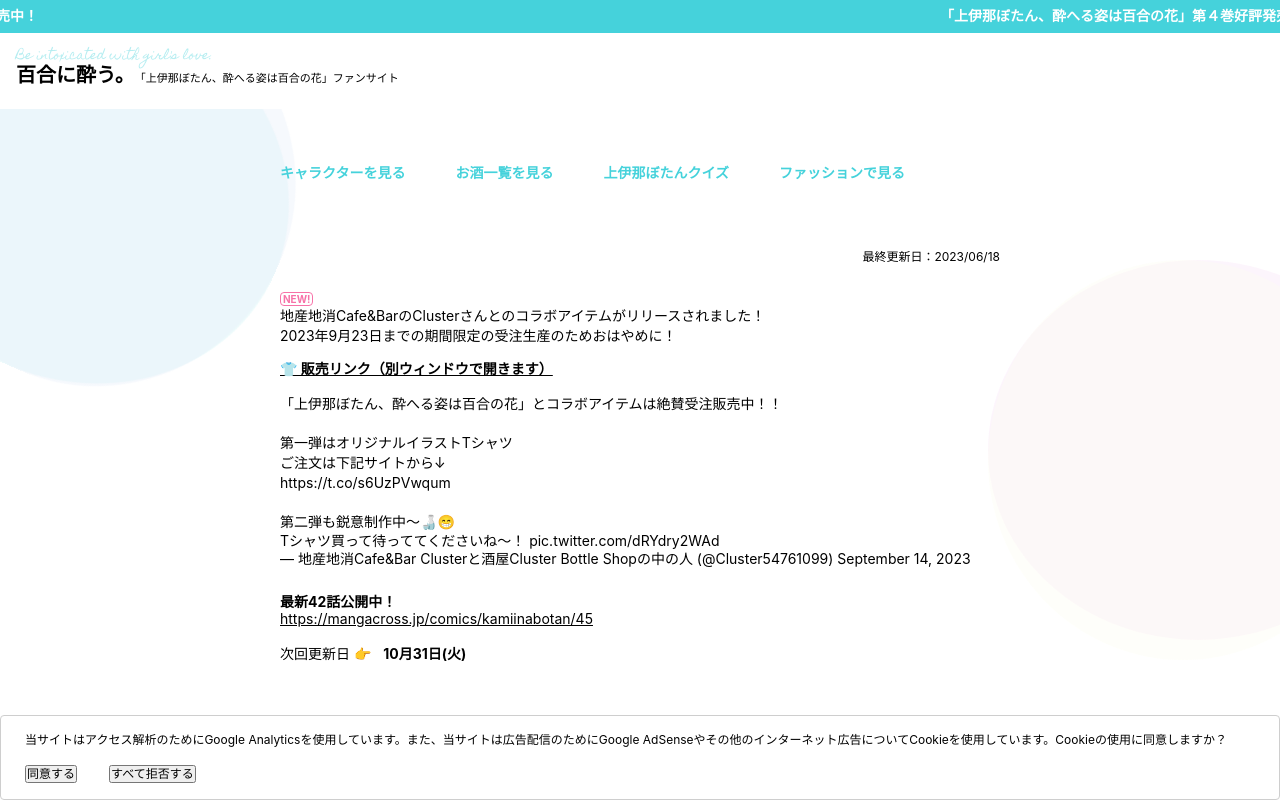
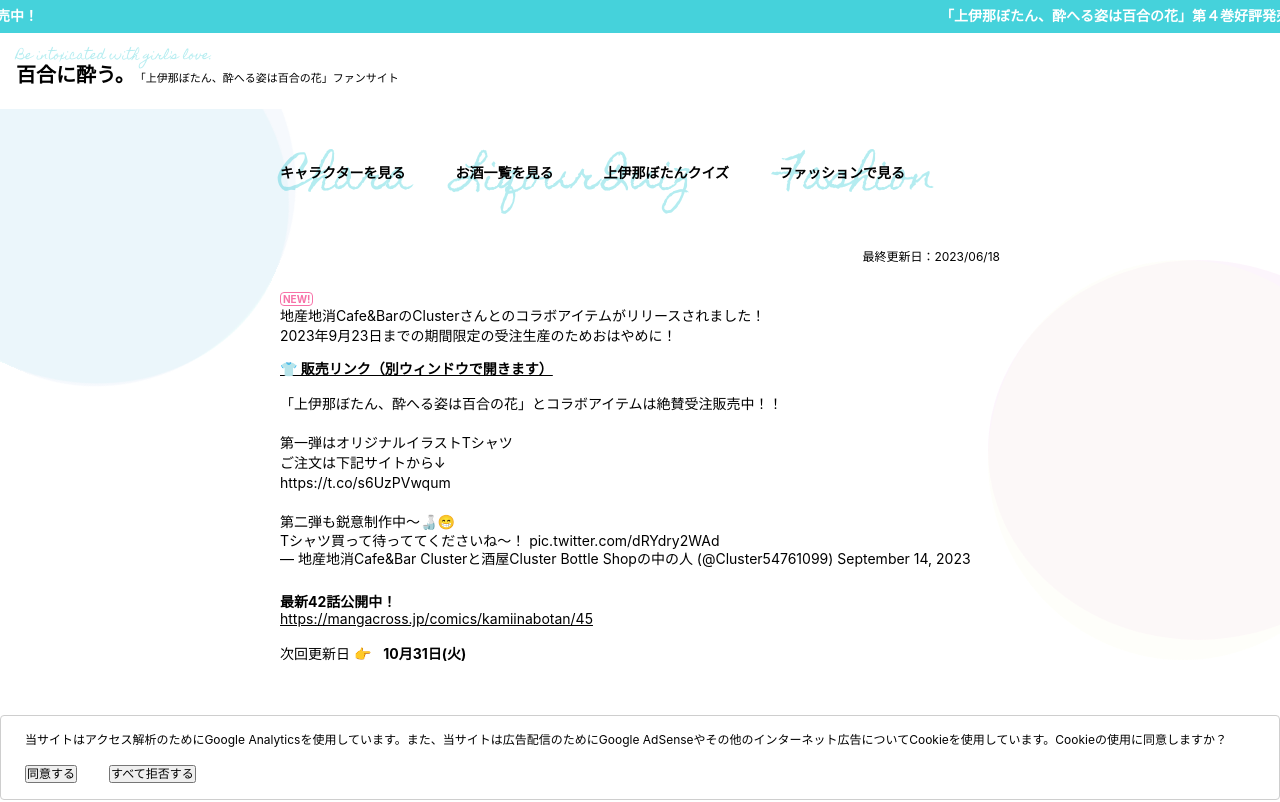
Before and after one commit to Shumpei0111/kamiinabotan-fansite, a Next.js app: page / in a window 1280 px wide. Shown: the top 802 px of the page. Built offline with nearby package versions, Linux system fonts and the light colour scheme; no server answers.

Commit message:
feat: デザイン調整

```diff
--- a/components/global/baseLinks.js
+++ b/components/global/baseLinks.js
@@ -7,23 +7,27 @@ export default function BaseLinks() {
     return (
         <div className={style.baseLinksContaienr}>
             <ul className={style.baseLinksList}>
-                <li>
+                <li className="relative">
+                    <span className='head__en' role="presentation">Chara</span>
                     <Link href="/characters">
                         <a>キャラクターを見る</a>
                     </Link>
                 </li>
-                <li>
-                    <Link href="/liquorlist">
+                <li className="relative">
+                    <span className='head__en' role="presentation">Liqour</span>
+                    <Link className="relative" href="/liquorlist">
                         <a>お酒一覧を見る</a>
                     </Link>
                 </li>
-                <li>
-                    <Link href="/quiz">
+                <li className="relative">
+                    <span className='head__en' role="presentation">Quiz</span>
+                    <Link className="relative" href="/quiz">
                         <a>上伊那ぼたんクイズ</a>
                     </Link>
                 </li>
-                <li>
-                    <Link href="/clothes">
+                <li className="relative">
+                    <span className='head__en' role="presentation">Fashion</span>
+                    <Link className="relative" href="/clothes">
                         <a>ファッションで見る</a>
                     </Link>
                 </li>
--- a/styles/baseLinks.module.scss
+++ b/styles/baseLinks.module.scss
@@ -9,7 +9,7 @@
         gap: 20px;
 
         a {
-            color: v.$mainBlue;
+            // color: v.$mainBlue;
             font-weight: bold;
             margin-right: 30px;
 
--- a/styles/globals.css
+++ b/styles/globals.css
@@ -102,12 +102,18 @@ body {
   height: 94px;
   background-color: #45D2DB;
   border-radius: 41% 59% 58% 42% / 45% 49% 51% 55%;
+  transition: .3s;
 }
 
 .backHomeLink {
   color: white;
   font-weight: bold;
   padding: 24px;
+}
+
+.backHome:hover {
+  transform: scale(1.1);
+  opacity: 0.8;
 }
 
 header .narrowView {
```
